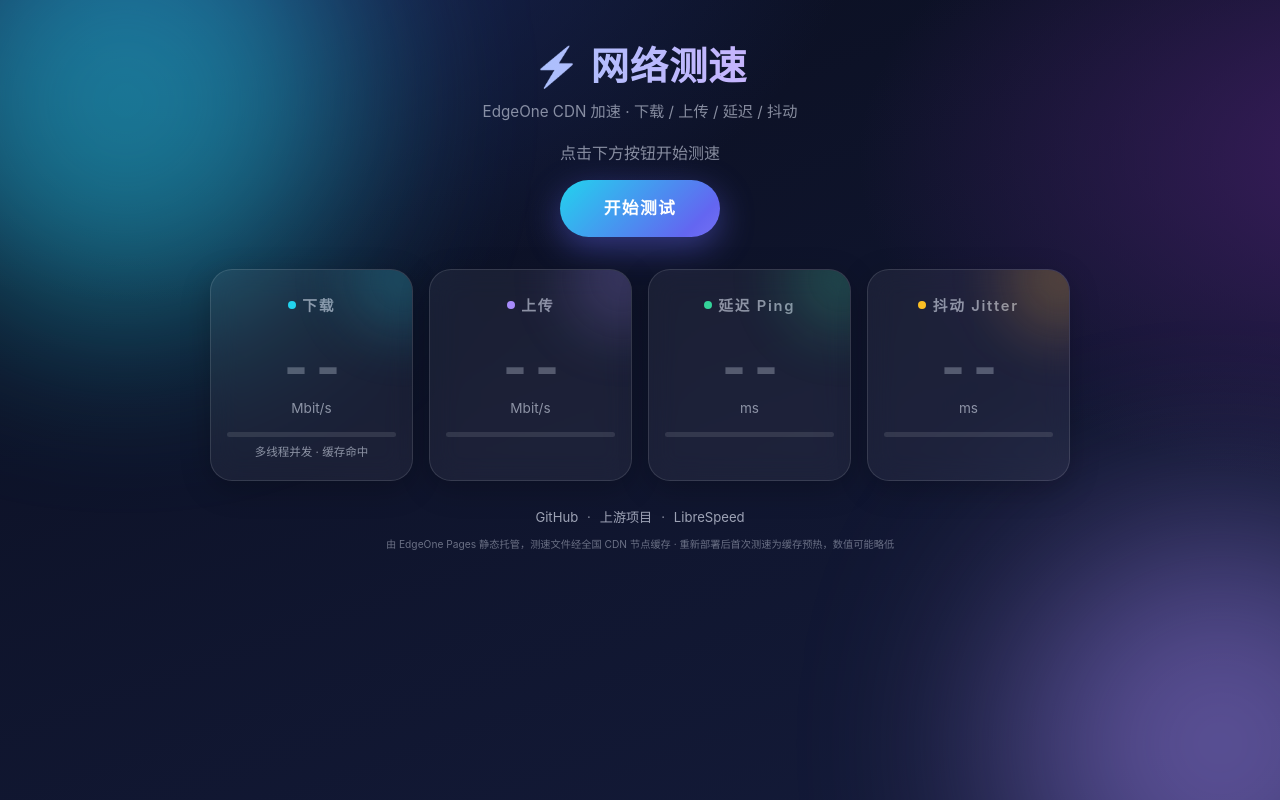
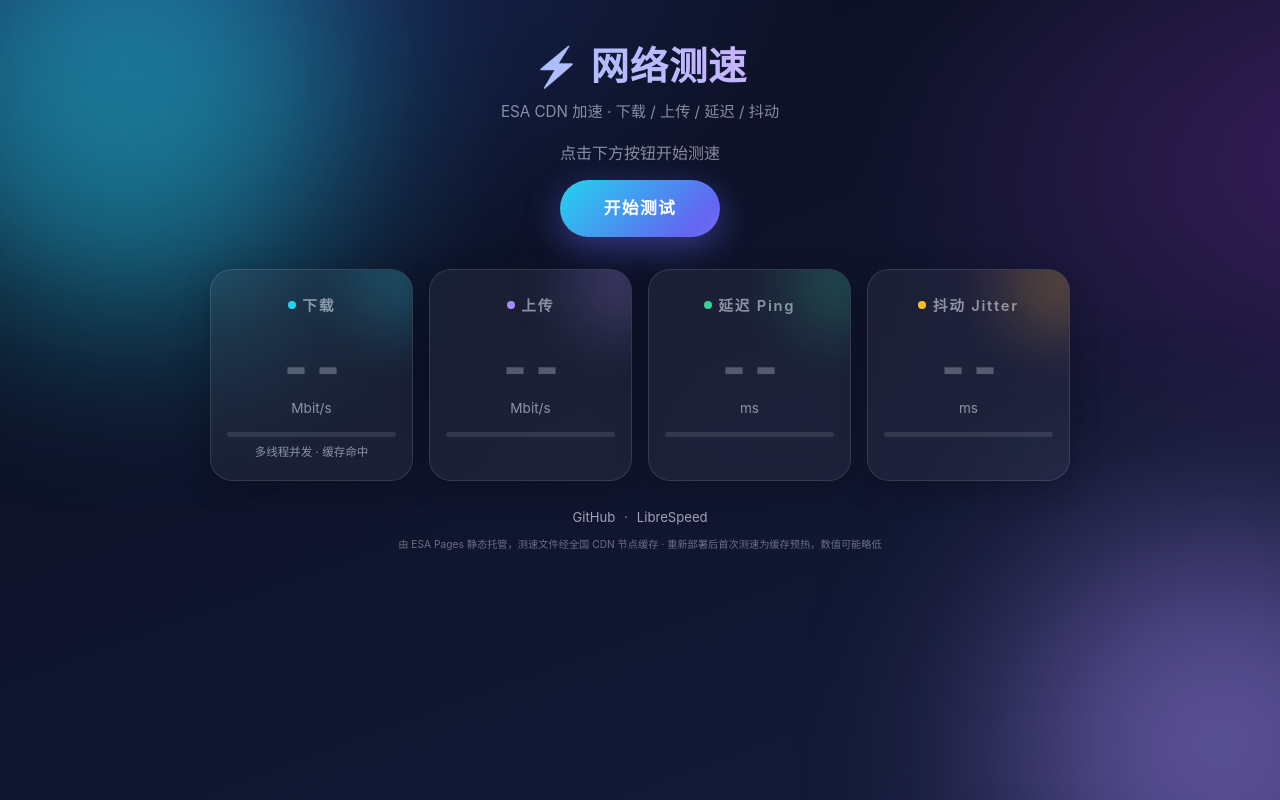
Before and after one commit to Riku1998/esa-speedtest, a plain HTML site: page index.html in a window 1280 px wide. Drawn offline with Linux system fonts and the light colour scheme.

Commit message:
项目更名 esa-speedtest：全盘清除旧名称引用，README 重构，更新演示截图

```diff
--- a/index.html
+++ b/index.html
@@ -3,7 +3,7 @@
 <head>
 <meta charset="UTF-8" />
 <meta name="viewport" content="width=device-width, initial-scale=1, shrink-to-fit=no, user-scalable=no" />
-<title>EdgeOne 网络测速</title>
+<title>ESA 网络测速</title>
 <link rel="icon" type="image/svg+xml" href="favicon.svg" />
 <script type="text/javascript" src="speedtest.js"></script>
 <style type="text/css">
@@ -120,7 +120,7 @@
 <div class="container">
 	<header>
 		<h1>⚡ 网络测速</h1>
-		<p class="sub">EdgeOne CDN 加速 · 下载 / 上传 / 延迟 / 抖动</p>
+		<p class="sub">ESA CDN 加速 · 下载 / 上传 / 延迟 / 抖动</p>
 	</header>
 
 	<div id="status">点击下方按钮开始测速</div>
@@ -162,12 +162,10 @@
 	</div>
 
 	<footer>
-		<a href="https://github.com/Riku1998/eo-speedtest">GitHub</a>
-		·
-		<a href="https://github.com/Zinc23333/eo-speedtest">上游项目</a>
+		<a href="https://github.com/Riku1998/esa-speedtest">GitHub</a>
 		·
 		<a href="https://github.com/librespeed/speedtest">LibreSpeed</a>
-		<span class="note">由 EdgeOne Pages 静态托管，测速文件经全国 CDN 节点缓存 · 重新部署后首次测速为缓存预热，数值可能略低</span>
+		<span class="note">由 ESA Pages 静态托管，测速文件经全国 CDN 节点缓存 · 重新部署后首次测速为缓存预热，数值可能略低</span>
 	</footer>
 </div>
 
```
Also changed, not shown: README.md, screenshot.png, 2 other files.
